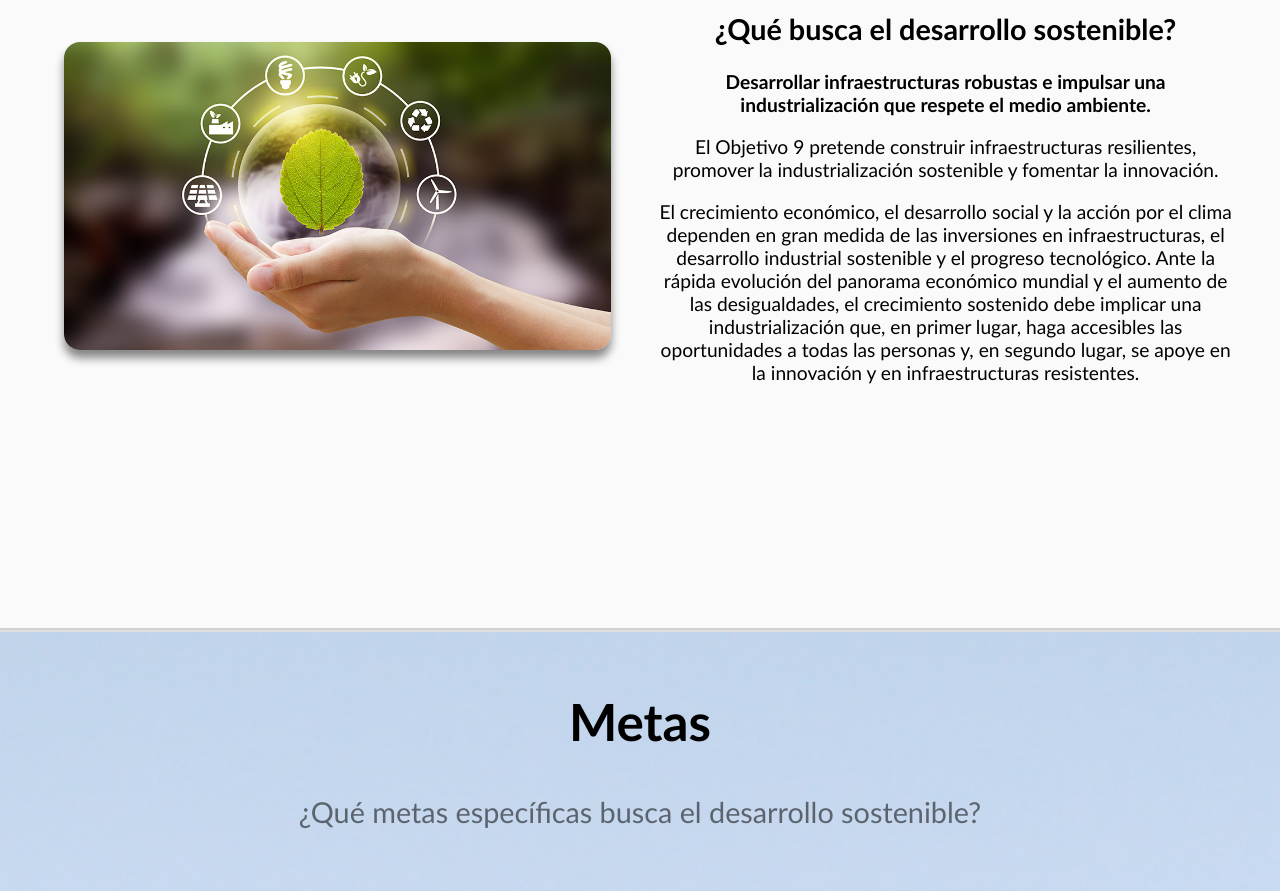
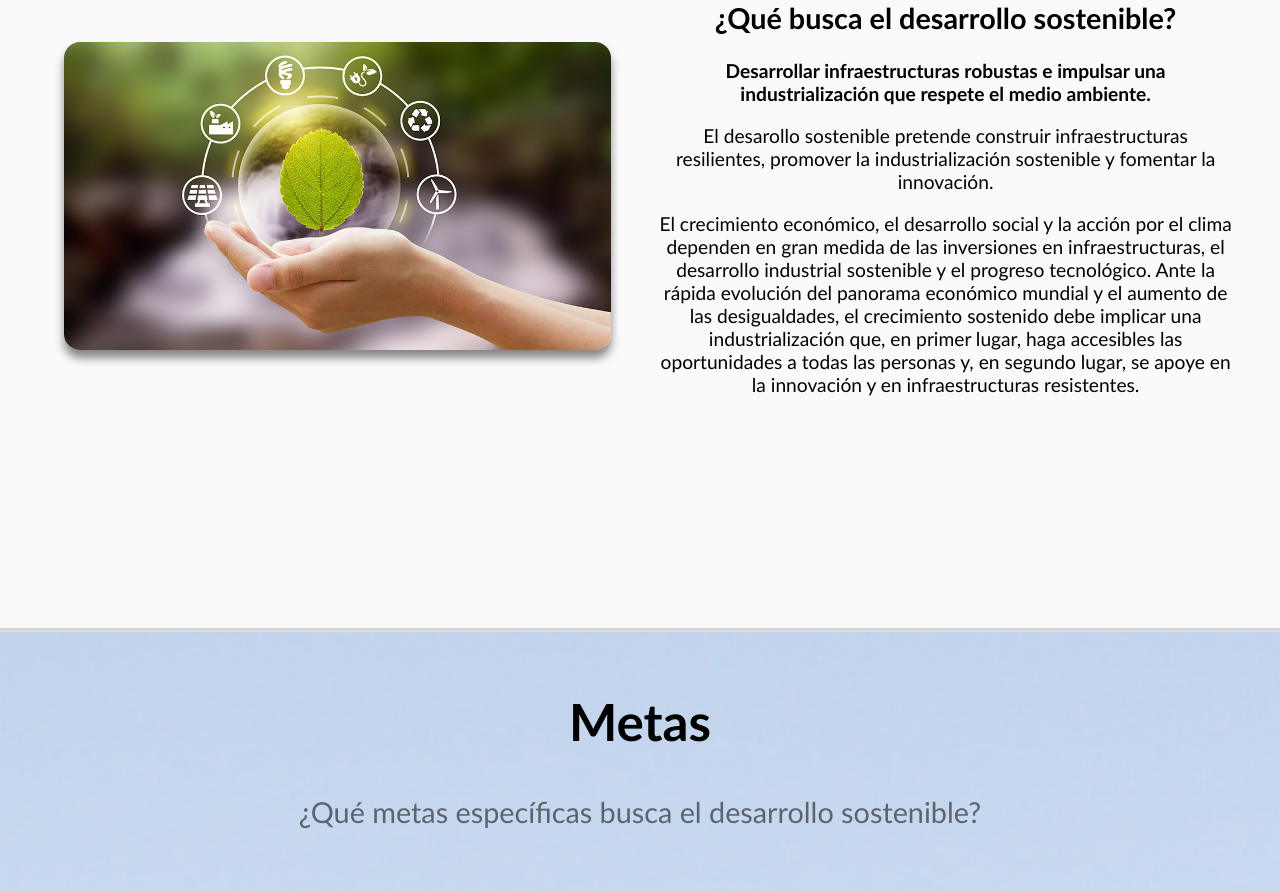
Before and after one commit to RoxZkiL/9ods-project, a React (Vite) app: page / in a window 1280 px wide. Shown: the part 1040-1931 px from the top of the page. Built offline with nearby package versions, Linux system fonts and the light colour scheme; the HTML template or start-up script is replaced by a standard one.

Commit message:
fixed FAQ section typo

```diff
--- a/src/components/FAQ.jsx
+++ b/src/components/FAQ.jsx
@@ -17,8 +17,9 @@ export const FAQ = () => {
         </div>
         <div className="main-text">
           <p>
-            El Objetivo 9 pretende construir infraestructuras resilientes,
-            promover la industrialización sostenible y fomentar la innovación.
+            El desarollo sostenible pretende construir infraestructuras
+            resilientes, promover la industrialización sostenible y fomentar la
+            innovación.
           </p>
           <p>
             El crecimiento económico, el desarrollo social y la acción por el
```
